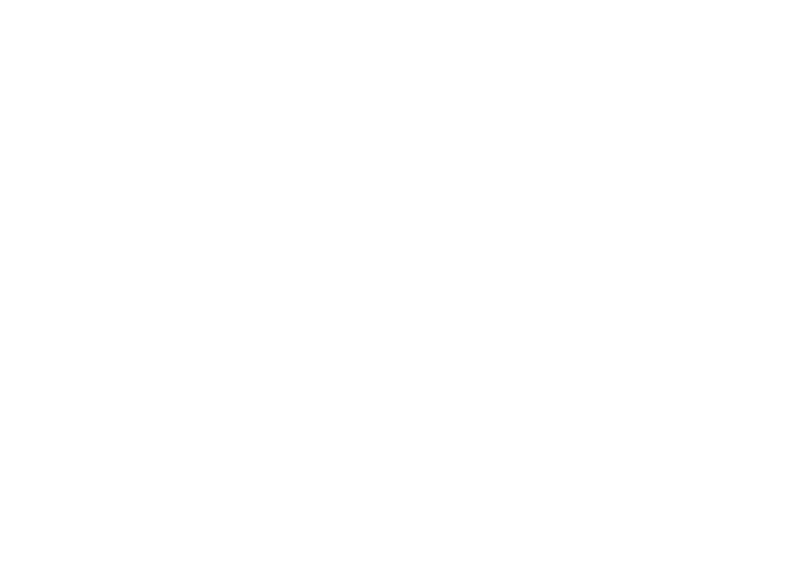
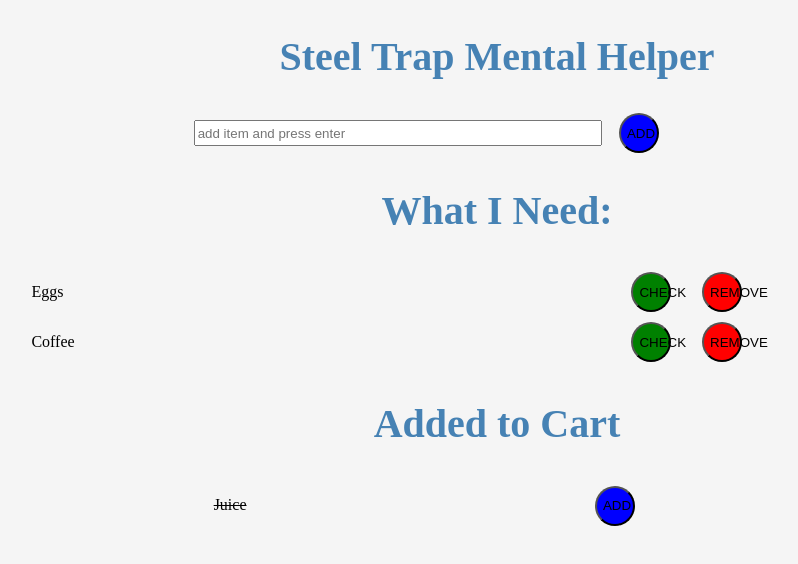
Before and after one commit to IMLaing/shoplist, a plain HTML site: page index.html in a window 1280 px wide. Shown: the whole page, without its empty margins (143-941 px from the left). Drawn offline with nearby package versions, Linux system fonts and the light colour scheme.

Commit message:
.val .append

```diff
--- a/css/style.css
+++ b/css/style.css
@@ -3,9 +3,6 @@ body {
 	font-size: 16px;
 }
 
-* {
-	outline: 1px solid red;
-}
 
 h1 {
 	color: steelblue;
@@ -60,5 +57,10 @@ li {
 .offList ul{
 	width: 60%;
 	margin: 0 auto;
+
+}
+
+.offList li {
+     text-decoration: line-through;
 }
 /* @media for li width from 60 to 30% center the top add button */
--- a/index.html
+++ b/index.html
@@ -0,0 +1,38 @@
+<!DOCTYPE html>
+<html lang="en">
+<head>
+	<meta charset="UTF-8">
+	<title>Steel Trap Mental Helper</title>
+	<link rel="stylesheet" type="text/css" href="css/style.css">
+</head>
+<body>
+	<section class="itemAdd">
+		<h1> Steel Trap Mental Helper </h1>
+			<form>
+				<input class="submitItem" type="text" placeholder="add item and press enter">
+				<button class="add" type="button"> ADD </button>
+			</form>
+	</section>
+	<section class="onList">
+		<h1>What I Need:</h1>
+		<ul class="needList">
+
+			<li>Eggs</li>
+				<button class="check"> CHECK </button>
+				<button class="remove"> REMOVE </button>
+			<li>Coffee</li>
+				<button class="check"> CHECK </button>
+				<button class="remove"> REMOVE </button>
+		</ul>
+	</section>
+	<section class="offList">
+	<h1> Added to Cart </h1>
+		<ul>
+			<li>Juice</li>
+				<button class="add"> ADD </button>
+		</ul>
+	</section>
+	<script src="https://code.jquery.com/jquery.min.js"></script>
+	<script src="js/script.js"></script>
+</body>
+</html>
--- /dev/null
+++ b/js/script.js
@@ -0,0 +1,11 @@
+$(document).ready(function(){
+    console.log('ready!');
+var newItem = $('.submitItem').val();
+
+    $('.add').click(function() {
+    $('.needList').prepend("<li>" + $('.submitItem').val() +"</li> <button class='check'> CHECK </button>	<button class='remove'> REMOVE </button>");
+        console.log('add');
+
+    });
+
+});
```
Also changed, not shown: img/shoplist-wireframe.png (renamed from shoplist-wireframe.png).
